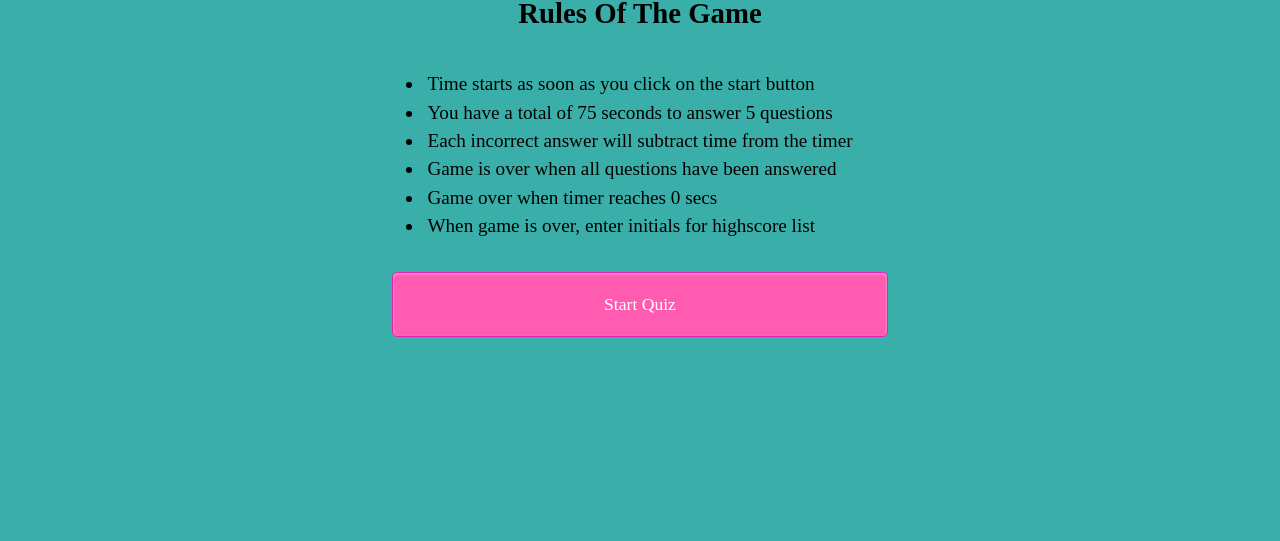
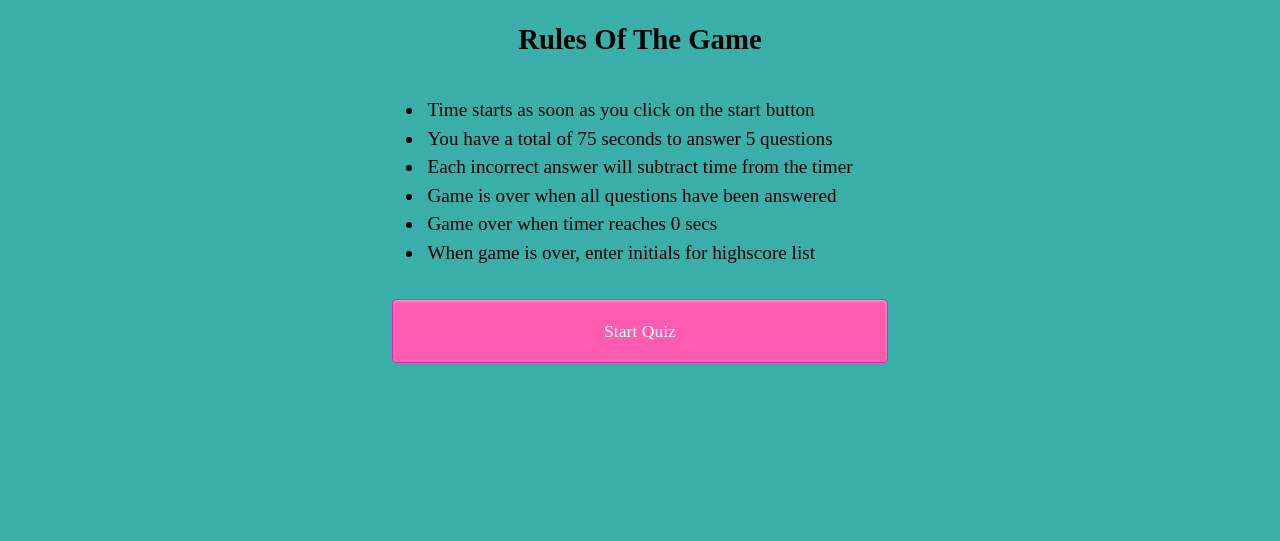
Before and after one commit to mmehr1988/miniature-telegram, a plain HTML site: page index.html in a window 1280 px wide. Shown: the part 259-800 px from the top of the page. Drawn offline with Linux system fonts and the light colour scheme; a web font is replaced by a local one.

Commit message:
added README.md + image of app + linked normalize.css

```diff
--- a/index.html
+++ b/index.html
@@ -5,7 +5,8 @@
     <meta http-equiv="X-UA-Compatible" content="IE=edge" />
     <meta name="viewport" content="width=device-width, initial-scale=1.0" />
     <link href="https://fonts.googleapis.com/css2?family=Suez+One&display=swap" rel="stylesheet" />
-    <link rel="stylesheet" href="./assets/css/style.css" />
+    <link rel="stylesheet" type="text/css" href="./vendors/css/normalize.css" />
+    <link rel="stylesheet" type="text/css" href="./assets/css/style.css" />
     <title>Code Quiz</title>
   </head>
   <body>
```
Also changed, not shown: assets/img/miniature-telegram.png, 1 other file.
